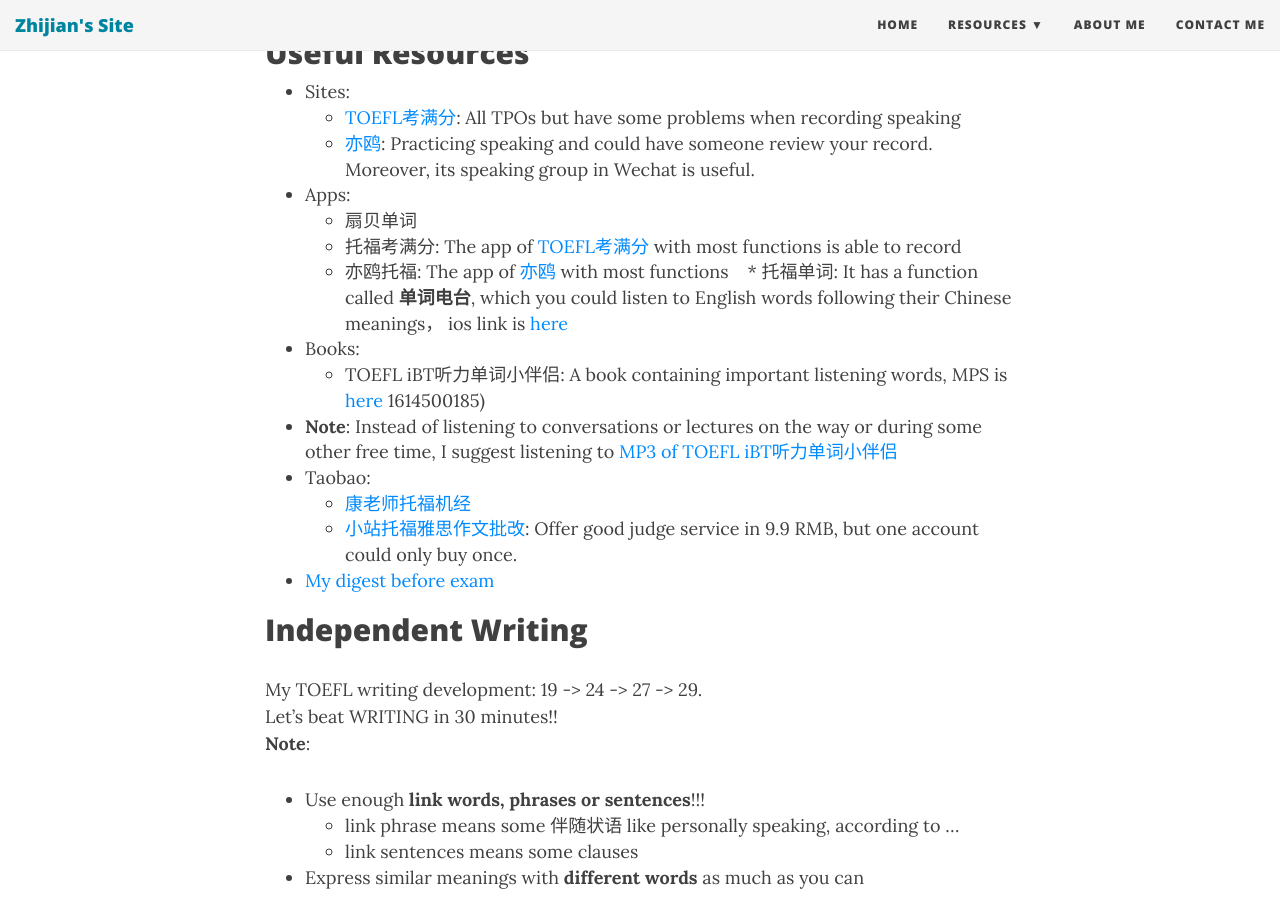
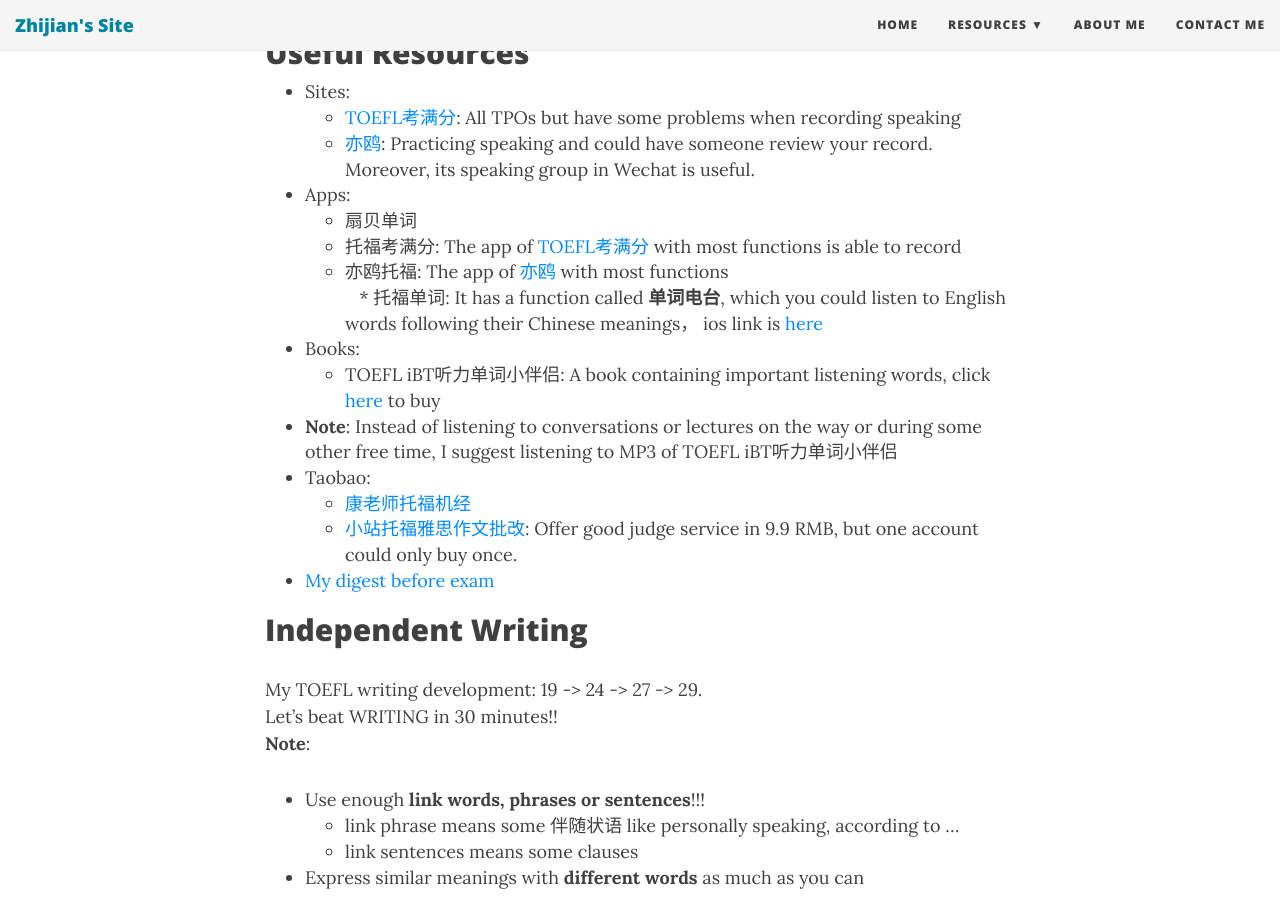
Before and after one commit to softwarelight/ZhijianJiang, a Jekyll site: the page built from _posts/fly_overseas/2016-09-24-TOEFL-Experience.md, in a window 1280 px wide and 900 px high, scrolled down 368 px. Built offline with Jekyll 4.4.1, drawn with Linux system fonts in a browser that asks for light colours; nearby versions of some CDN libraries; comment, search, counter and statistics services are not loaded.

Commit message:
Update 2016-09-24-TOEFL-Experience.md

```diff
--- a/_posts/fly_overseas/2016-09-24-TOEFL-Experience.md
+++ b/_posts/fly_overseas/2016-09-24-TOEFL-Experience.md
@@ -15,9 +15,8 @@
     * 亦鸥托福: The app of [亦鸥](http://www.yeeaoo.com) with most functions
     * 托福单词: It has a function called **单词电台**, which you could listen to English words following their Chinese meanings， ios link is [here](https://itunes.apple.com/us/app/tuo-fu-dan-ci-tuo-fu-ci-huiapp/id1080532068?mt=8)
 * Books:
-    * TOEFL iBT听力单词小伴侣: A book containing important listening words, MPS is [here](http://pan.baidu.com/s/1dEDAaSp)
-1614500185)
-* **Note**: Instead of listening to conversations or lectures on the way or during some other free time, I suggest listening to [MP3 of TOEFL iBT听力单词小伴侣](http://pan.baidu.com/s/1dEDAaSp)
+    * TOEFL iBT听力单词小伴侣: A book containing important listening words, click [here](https://detail.tmall.com/item.htm?spm=a230r.1.14.27.PjWLn8&id=40085519740&ns=1&abbucket=17) to buy
+* **Note**: Instead of listening to conversations or lectures on the way or during some other free time, I suggest listening to MP3 of TOEFL iBT听力单词小伴侣
 * Taobao:
     * [康老师托福机经](https://klstfjj.taobao.com/shop/view_shop.htm?spm=a230r.1.14.5.ZWCzAd&user_number_id=1614500185)
     * [小站托福雅思作文批改](https://detail.tmall.com/item.htm?id=530167003743&ali_refid=a3_430583_1006:1110853830:N:%E9%9B%85%E6%80%9D%E5%86%99%E4%BD%9C:dc9fd85025a7cd14a5ba038bb81b0225&ali_trackid=1_dc9fd85025a7cd14a5ba038bb81b0225&spm=a230r.1.14.3.Eqj04c): Offer good judge service in 9.9 RMB, but one account could only buy once.
@@ -27,6 +26,7 @@
 My TOEFL writing development: 19 -> 24 -> 27 -> 29.
 Let's beat WRITING in 30 minutes!!
 **Note**:
+
 * Use enough **link words, phrases or sentences**!!!
    * link phrase means some 伴随状语 like personally speaking, according to ...
    * link sentences means some clauses
@@ -66,6 +66,7 @@
 Usually, you should have **3** body paragraphs.
 About how to assign these three paragraphs, you could choose to claim 3 supporting ideas
 while I prefer to write **2 supporting ideas plus 1 concession paragraph** because
+
 * it is easy and quick to write concession paragraph
 * it is easier to figure out 2 supoorting ideas rather than 3
 Since concession paragraph is easier, talk about it first.
```
